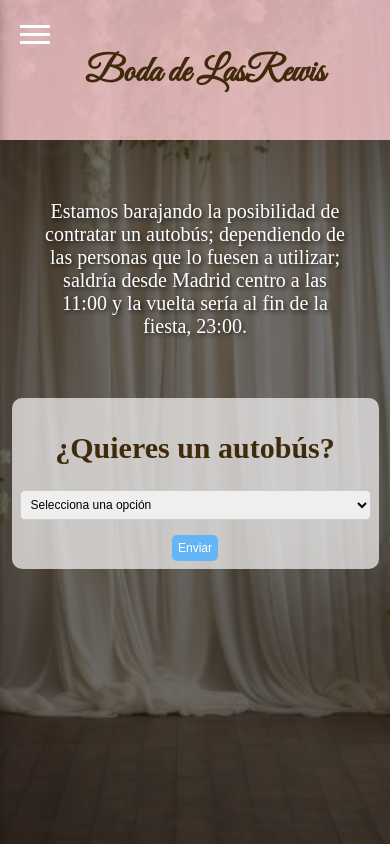
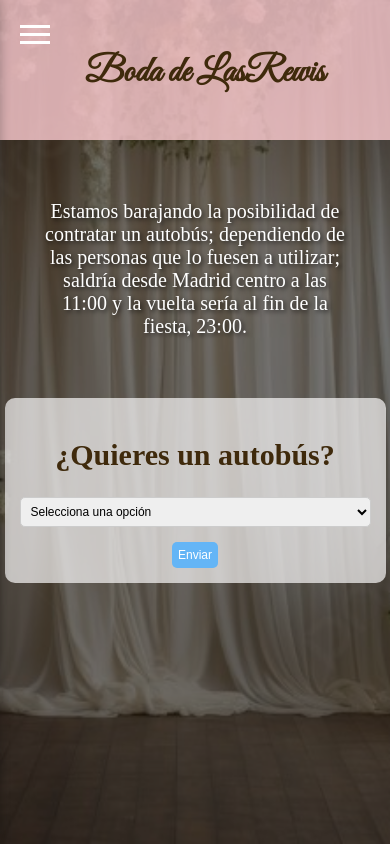
Before and after one commit to Palomaamb/boda, a plain HTML site: page autobus.html in a window 390 px wide. Drawn offline with Linux system fonts and the light colour scheme.

Commit message:
Add files via upload

```diff
--- a/css2.css
+++ b/css2.css
@@ -415,7 +415,7 @@ header h1 {
     .container {
         width: 90%;
         margin: 5px auto;
-        padding: 8px;
+        padding: 15px;
     }
 
     .instructions-container {
--- a/css3.css
+++ b/css3.css
@@ -175,7 +175,7 @@ header h1 {
     .container {
         width: 95%;
         margin: 20px auto;
-        padding: 15px;
+        padding: 20px;
     }
 
     .instructions-container {
@@ -208,7 +208,7 @@ header h1 {
     .container {
         width: 90%;
         margin: 15px auto;
-        padding: 10px;
+        padding: 20px;
     }
 
     .instructions-container {
```
